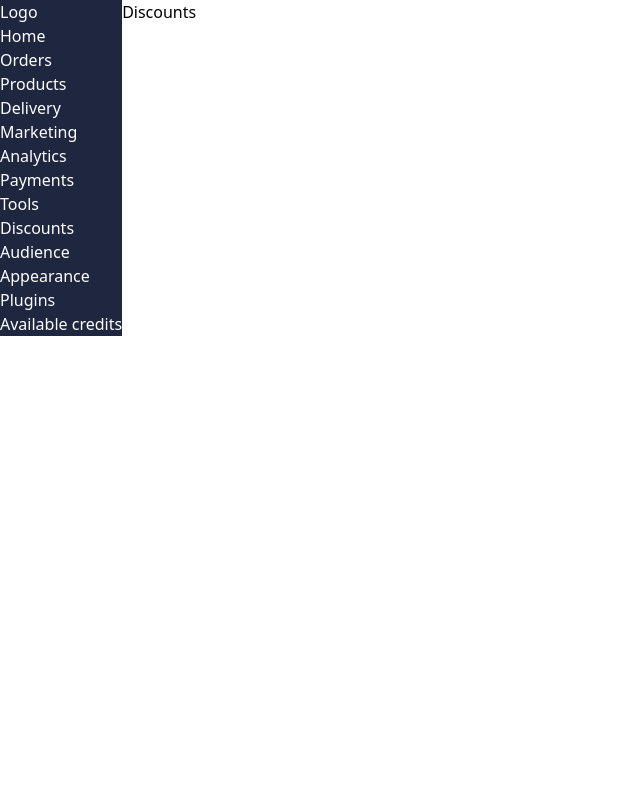
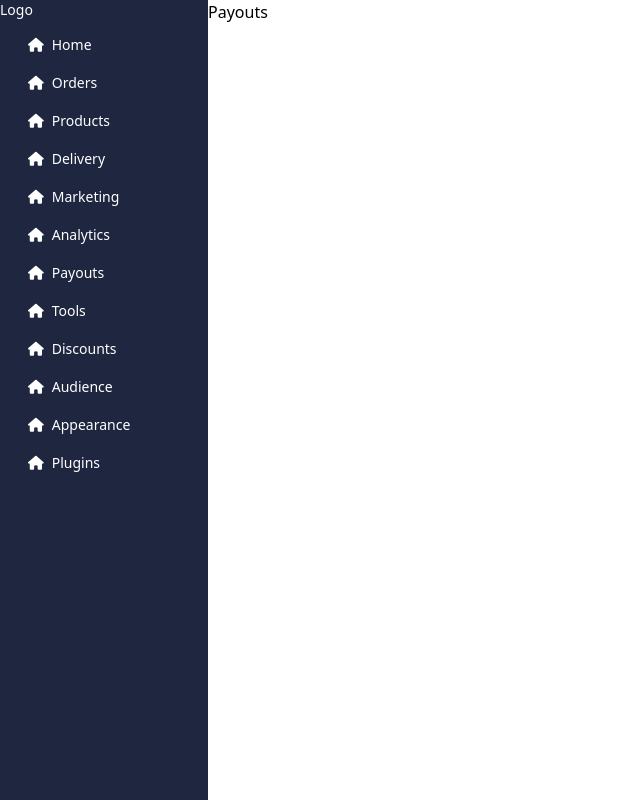
Before and after one commit to KeplerInCoding/Dukaan-Assignment, a React (Create React App) app: page / in a window 1280 px wide. Shown: the whole page, without its empty margins (0-640 px from the left). Built offline with nearby package versions, Linux system fonts and the light colour scheme.

Commit message:
sidebar tailwind done

```diff
--- a/public/index.html
+++ b/public/index.html
@@ -5,21 +5,12 @@
   <meta charset="utf-8" />
   <meta name="viewport" content="width=device-width, initial-scale=1" />
   <title>DUKAAN ASSIGNMENT</title>
+  <script src="https://kit.fontawesome.com/58a810656e.js" crossorigin="anonymous"></script>
 </head>
 
 <body>
   <noscript>You need to enable JavaScript to run this app.</noscript>
   <div id="root"></div>
-  <!--
-      This HTML file is a template.
-      If you open it directly in the browser, you will see an empty page.
-
-      You can add webfonts, meta tags, or analytics to this file.
-      The build step will place the bundled scripts into the <body> tag.
-
-      To begin the development, run `npm start` or `yarn start`.
-      To create a production bundle, use `npm run build` or `yarn build`.
-    -->
 </body>
 
 </html>
--- a/src/App.js
+++ b/src/App.js
@@ -1,6 +1,6 @@
 import "./App.css";
 import Sidebar from "./components/Sidebar";
-import Discounts from "./pages/Discounts";
+import Payouts from "./pages/Payouts";
 import {Route, Routes} from 'react-router-dom';
 import Progress from "./pages/Progress";
 
@@ -10,7 +10,7 @@ function App() {
     <Sidebar/>
 
     <Routes>
-        <Route path="/" element={<Discounts/>}></Route>
+        <Route path="/" element={<Payouts/>}></Route>
         <Route path="/progress" element={<Progress/>}></Route>
         {/* <Route path="/sip" element={<Delievery/>}></Route>
         <Route path="/sip" element={<Marketing/>}></Route>
--- a/src/components/Sidebar.js
+++ b/src/components/Sidebar.js
@@ -3,18 +3,19 @@ import { NavLink } from 'react-router-dom'
 import Logo from './Logo';
 
 const Sidebar = () => {
-    const buttonNames = ['Home','Orders','Products','Delivery','Marketing','Analytics','Payments','Tools','Discounts','Audience',
-        'Appearance','Plugins','Available credits',];
+    const buttonNames = ['Home','Orders','Products','Delivery','Marketing','Analytics','Payouts','Tools','Discounts','Audience',
+        'Appearance','Plugins'];
 
       return (
-    <div className=" bg-blue text-white">
+    <div className="h-screen w-52 bg-blue text-white text-sm">
         <Logo/>
-        <nav>
+        <nav className="m-2">
             <ul>
 
                 {buttonNames.map((name, index) => (
-                    <li key={index}>
-                    <NavLink to={name === 'Discounts' ? '/' : `/progress`}>{name}</NavLink>
+                    <li className="m-1 p-[7px] px-4 flex items-center gap-x-2 rounded-md hover:bg-gray-600/50" key={index}>
+                        <i class="fa-solid fa-house"></i>
+                        <NavLink to={name === 'Payouts' ? '/' : `/progress`}>{name}</NavLink>
                     </li>
                 ))}
 
--- a/src/pages/Discounts.js
+++ /dev/null
@@ -1,9 +0,0 @@
-import React from 'react'
-
-const Discounts = () => {
-  return (
-    <div>Discounts</div>
-  )
-}
-
-export default Discounts
--- /dev/null
+++ b/src/pages/Payouts.js
@@ -0,0 +1,9 @@
+import React from 'react'
+
+const Payouts = () => {
+  return (
+    <div>Payouts</div>
+  )
+}
+
+export default Payouts
```
